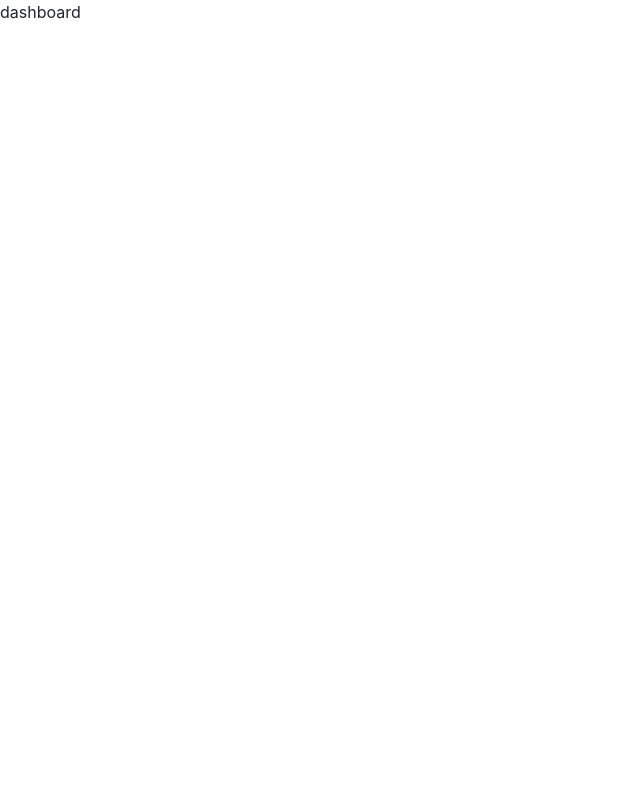
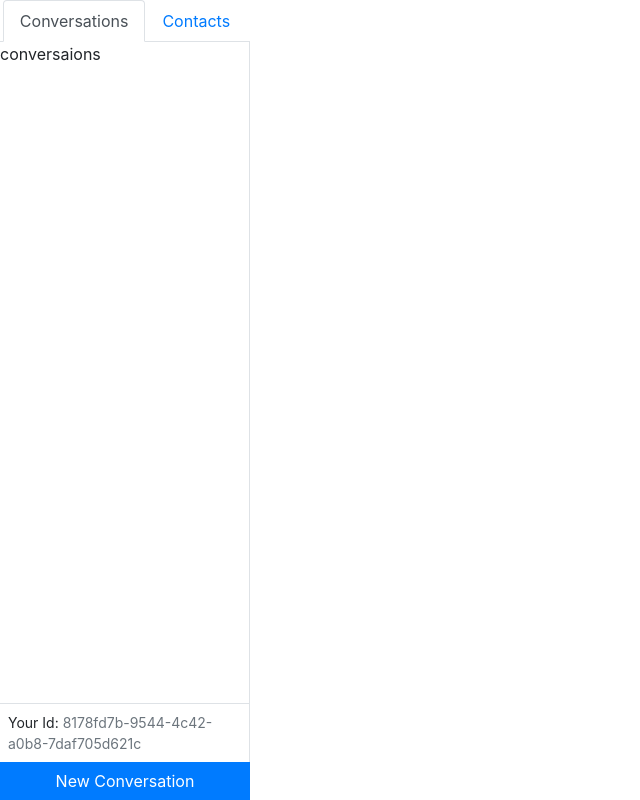
Before and after one commit to rohitpandit/whatsappClone, a React (Create React App) app in the folder client/: page / in a window 1280 px wide. Both pictures are taken after typing "Sample" into the empty fields and a click on the button "Create new Id". Shown: the whole page, without its empty margins (0-640 px from the left). Built offline with nearby package versions, Linux system fonts and the light colour scheme.

Commit message:
sidebar working

```diff
--- a/client/src/components/App.js
+++ b/client/src/components/App.js
@@ -6,7 +6,7 @@ import Dashboard from './Dashboard.js';
 function App() {
 	const [id, setId] = useLocalStorage('id');
 
-	return <>{id ? <Dashboard /> : <Login onIdSubmit={setId} />}</>;
+	return id ? <Dashboard id={id} /> : <Login onIdSubmit={setId} />;
 }
 
 export default App;
--- /dev/null
+++ b/client/src/components/Contacts.js
@@ -0,0 +1,7 @@
+import React from 'react';
+
+const Contacts = () => {
+	return <div>Contacts</div>;
+};
+
+export default Contacts;
--- /dev/null
+++ b/client/src/components/Conversations.js
@@ -0,0 +1,7 @@
+import React from 'react';
+
+const Conversations = () => {
+	return <div>conversaions</div>;
+};
+
+export default Conversations;
--- a/client/src/components/Dashboard.js
+++ b/client/src/components/Dashboard.js
@@ -1,7 +1,12 @@
 import React from 'react';
+import Sidebar from './Sidebar';
 
-const Dashboard = () => {
-	return <div>dashboard</div>;
+const Dashboard = ({ id }) => {
+	return (
+		<div className='d-flex' style={{ height: '100vh' }}>
+			<Sidebar id={id} />
+		</div>
+	);
 };
 
 export default Dashboard;
--- /dev/null
+++ b/client/src/components/NewContactModal.js
@@ -0,0 +1,7 @@
+import React from 'react';
+
+const NewContactModal = () => {
+	return <div>New Contact Modal</div>;
+};
+
+export default NewContactModal;
--- /dev/null
+++ b/client/src/components/NewConversaionModal.js
@@ -0,0 +1,7 @@
+import React from 'react';
+
+const NewConversaionModal = () => {
+	return <div>new Conversation modal</div>;
+};
+
+export default NewConversaionModal;
--- /dev/null
+++ b/client/src/components/Sidebar.js
@@ -0,0 +1,58 @@
+import React, { useState } from 'react';
+import { Tab, Nav, Button, Modal } from 'react-bootstrap';
+import Conversations from './Conversations';
+import Contacts from './Contacts';
+import NewConversationModal from './NewConversaionModal';
+import NewContactModal from './NewContactModal';
+
+const CONVERSATIONS_KEY = 'conversations';
+const CONTACTS_KEY = 'contacts';
+
+const Sidebar = ({ id }) => {
+	const [activeKey, setActiveKey] = useState(CONVERSATIONS_KEY);
+	const [modalOpen, setModalOpen] = useState(false);
+	const conversationOpen = activeKey === CONVERSATIONS_KEY;
+
+	const closeModal = () => {
+		setModalOpen(false);
+	};
+
+	return (
+		<div style={{ width: '250px' }} className='d-flex flex-column'>
+			<Tab.Container activeKey={activeKey} onSelect={setActiveKey}>
+				<Nav variant='tabs' className='justify-content-center'>
+					<Nav.Item>
+						<Nav.Link eventKey={CONVERSATIONS_KEY}>Conversations</Nav.Link>
+					</Nav.Item>
+					<Nav.Item>
+						<Nav.Link eventKey={CONTACTS_KEY}>Contacts</Nav.Link>
+					</Nav.Item>
+				</Nav>
+				<Tab.Content className='border-right overflow-auto flex-grow-1'>
+					<Tab.Pane eventKey={CONVERSATIONS_KEY}>
+						<Conversations />
+					</Tab.Pane>
+					<Tab.Pane eventKey={CONTACTS_KEY}>
+						<Contacts />
+					</Tab.Pane>
+				</Tab.Content>
+				<div className='p-2 border-top border-right small'>
+					Your Id: <span className='text-muted'>{id}</span>
+				</div>
+				<Button onClick={() => setModalOpen(true)} className='rounded-0'>
+					New {conversationOpen ? 'Conversation' : 'Contact'}
+				</Button>
+			</Tab.Container>
+
+			<Modal show={modalOpen} onHide={closeModal}>
+				{conversationOpen ? (
+					<NewConversationModal closeModal={closeModal} />
+				) : (
+					<NewContactModal closeModal={closeModal} />
+				)}
+			</Modal>
+		</div>
+	);
+};
+
+export default Sidebar;
```
